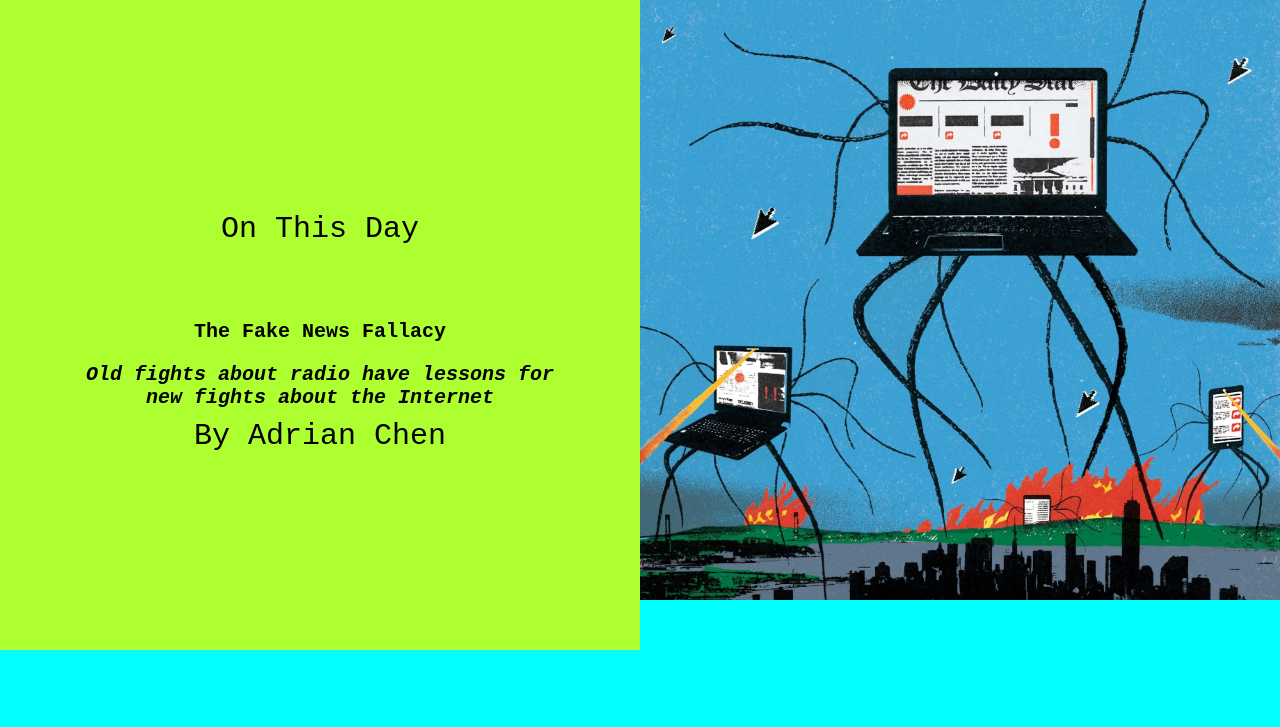
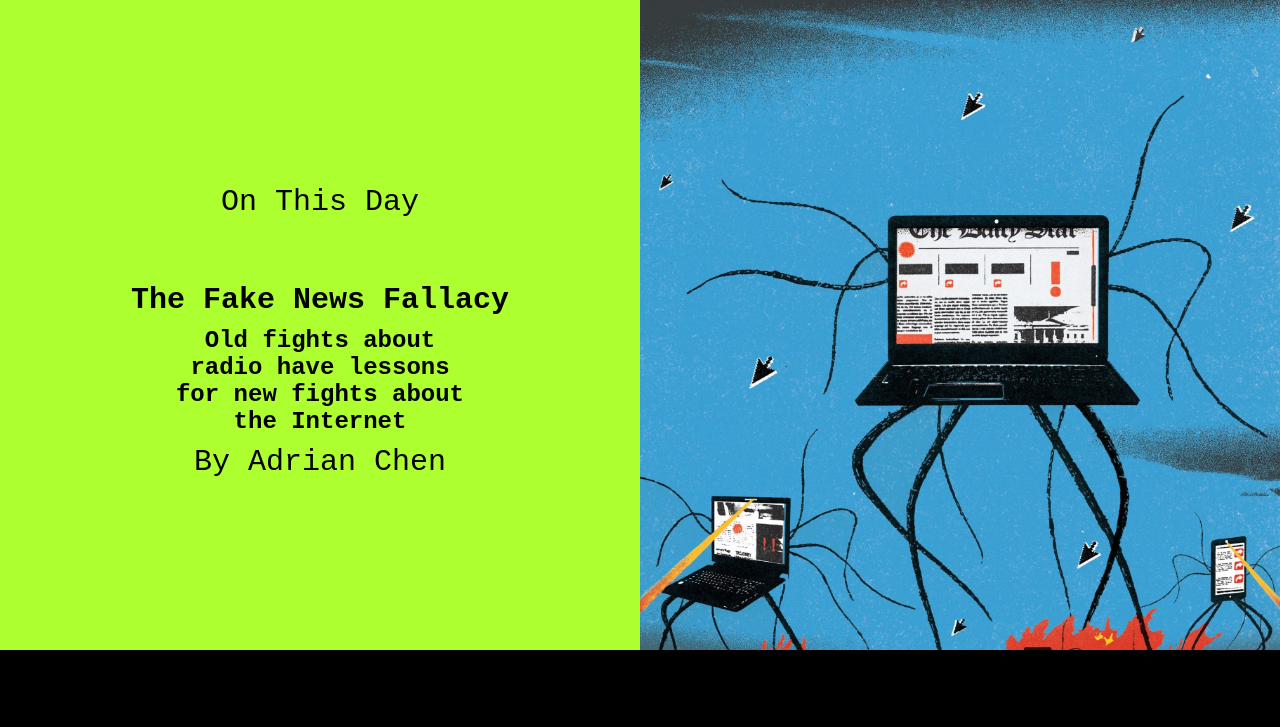
Before and after one commit to meave-cunningham/Exercise-4, a plain HTML site: page index.html in a window 1280 px wide. Shown: the top 727 px of the page. Drawn offline with Linux system fonts and the light colour scheme.

Commit message:
Update style.css

```diff
--- a/style.css
+++ b/style.css
@@ -12,23 +12,18 @@
 
 .container{
     background-color: aqua;
-    height: 800px;
+    height: auto;
     display: flex;
-
-
-
 }
 
 .box{
     background-color: red;
     height: 600px;
     width: 50%;
-
 }
 
 .box img{
-    height: 100%;
-    min-height: 600px;
+    height: 150%;
     width: 100%;
     object-fit: cover;
     display: flex;
@@ -69,22 +64,20 @@ p {
 
 }
 
-h1 {
+h1{
+    margin-bottom: 10px;
+    font-size: 30px;
     font-family: 'Courier New', Courier, monospace;
-    font-style: normal;
-    font-size: 20px;
-    padding: 10px;
+
+}
+h2{
+    max-width: 300px;
+    margin-bottom: 10px;
+    text-align: center;
+    font-family: 'Courier New', Courier, monospace;
 
 }
 
-h2 {
-    font-family: 'Courier New', Courier, monospace;
-    font-style: italic;
-    font-size: 20px;
-    padding: 10px;
-    max-width: 500px;
-
-}
 
 .boxbody{
     background-color: black;
@@ -153,7 +146,7 @@ h2 {
         flex-direction: column;
         align-items: flex-start;
         justify-content: flex-start;
-        min-height: 900px;
+        height: auto;
     }
     .boxinfo {
         height: 600px;
```
